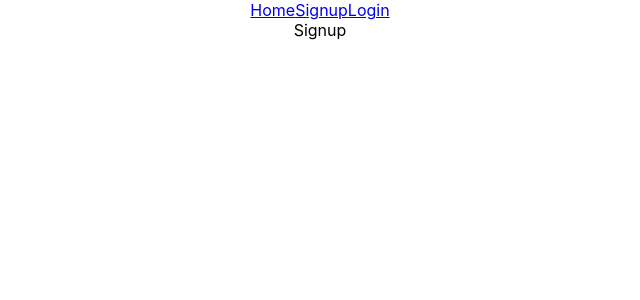
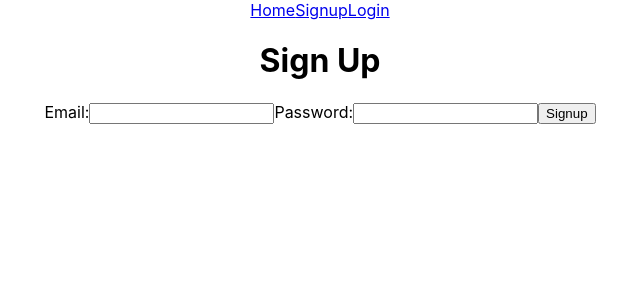
Before and after one commit to yebrai/react-client-tokenAuth, a React (Create React App) app: page /signup in a window 1280 px wide. Shown: the top 300 px of the page, without its empty margins (320-960 px from the left). Built offline with nearby package versions, Linux system fonts and the light colour scheme; no server answers.

Commit message:
added signup/login

```diff
--- a/src/pages/Login.jsx
+++ b/src/pages/Login.jsx
@@ -1,9 +1,14 @@
 import { useState } from "react";
+import { useNavigate } from "react-router-dom";
+import { loginService } from "../services/auth.services";
 
 function Login() {
 
+  const navigate = useNavigate()
+
   const [email, setEmail] = useState("");
   const [password, setPassword] = useState("");
+  const [errorMessage, setErrorMessage] = useState("")
 
   const handleEmailChange = (e) => setEmail(e.target.value);
   const handlePasswordChange = (e) => setPassword(e.target.value);
@@ -11,6 +16,36 @@ function Login() {
   const handleLogin = async (e) => {
     e.preventDefault();
     // ... login logic here
+
+    // 1 recopilar las credenciales del usuario
+    const userCredentials = {
+      email: email,
+      password: password
+    }
+
+    try {
+      // 2 contactar con el backend para validarlo
+      const response = await loginService(userCredentials)
+      console.log(response)
+
+      //3 recibir el Token
+      console.log(response.date.authToken);
+
+      //4 hacer algo con el token
+    } catch (error) {
+            // console.log(error.response.status)
+      // console.log(error.response.data.errorMessage)
+      if (error.response && error.response.status === 400) {
+        // si el error es de tipo 400 me quedo en el componente y muestro el mensaje de error
+        setErrorMessage(error.response.data.errorMessage)
+      } else {
+        // si el error es otro (500) entonces si redirecciono a /error
+        navigate("/error")
+      }
+
+    }
+
+
   };
 
   return (
@@ -36,6 +71,8 @@ function Login() {
         />
 
         <button type="submit">Login</button>
+        {errorMessage !== "" && <p>{errorMessage}</p>}
+
       </form>
 
     </div>
--- a/src/pages/Signup.jsx
+++ b/src/pages/Signup.jsx
@@ -1,9 +1,84 @@
-import React from 'react'
+import { useState } from "react";
+import { signupService } from "../services/auth.services";
+import { useNavigate } from "react-router-dom"
 
 function Signup() {
+
+  // configuramos el uso de navigate
+  const navigate = useNavigate()
+
+  const [email, setEmail] = useState("");
+  const [password, setPassword] = useState("");
+  const [errorMessage, setErrorMessage] = useState("")
+
+  const handleEmailChange = (e) => setEmail(e.target.value);
+  const handlePasswordChange = (e) => setPassword(e.target.value);
+
+  const handleSignup = async (e) => {
+    e.preventDefault();
+    // ... signup logic here
+
+
+    // recopilar la informacion del usuario
+    const newUser = {
+      email: email,
+      password: password
+    }
+
+    try {
+
+      // contactar el backend para crear el usuario (servicio)
+      await signupService(newUser)
+
+      // redirecciónar a login
+      navigate("/login")
+
+    } catch (error) {
+      // console.log(error.response.status)
+      // console.log(error.response.data.errorMessage)
+      if (error.response && error.response.status === 400) {
+        // si el error es de tipo 400 me quedo en el componente y muestro el mensaje de error
+        setErrorMessage(error.response.data.errorMessage)
+      } else {
+        // si el error es otro (500) entonces si redirecciono a /error
+        navigate("/error")
+      }
+    }
+
+
+  };
+
   return (
-    <div>Signup</div>
-  )
+    <div>
+
+      <h1>Sign Up</h1>
+
+      <form onSubmit={handleSignup}>
+
+        <label>Email:</label>
+        <input
+          type="email"
+          name="email"
+          value={email}
+          onChange={handleEmailChange}
+        />
+
+        <label>Password:</label>
+        <input
+          type="password"
+          name="password"
+          value={password}
+          onChange={handlePasswordChange}
+        />
+
+        <button type="submit">Signup</button>
+
+        {errorMessage !== "" && <p>{errorMessage}</p>}
+
+      </form>
+
+    </div>
+  );
 }
 
-export default Signup
+export default Signup;
--- /dev/null
+++ b/src/services/auth.services.js
@@ -0,0 +1,21 @@
+import service from "./config.services";
+
+const signupService = (newUser) => {
+  return service.post("/auth/signup", newUser)
+}
+
+const loginService = (userCredentials) => {
+  return service.post("/auth/login", userCredentials)
+}
+
+const verifyService = () => {
+  // ! esta ruta tendrá que pasar el Token
+  return service.get("/auth/verify")
+}
+
+
+export {
+  signupService,
+  loginService,
+  verifyService
+}
--- /dev/null
+++ b/src/services/config.services.js
@@ -0,0 +1,10 @@
+
+import axios from "axios"
+
+// todas las variables ENV en react deben empezar por REACT_APP_...
+// EN REACT (o cualquier Frontend) en .env no se guardá informacion privada. EL FE SIEMPRE ES EXPUESTO
+const service = axios.create({
+  baseURL: process.env.REACT_APP_SERVER_URL
+})
+
+export default service
```
